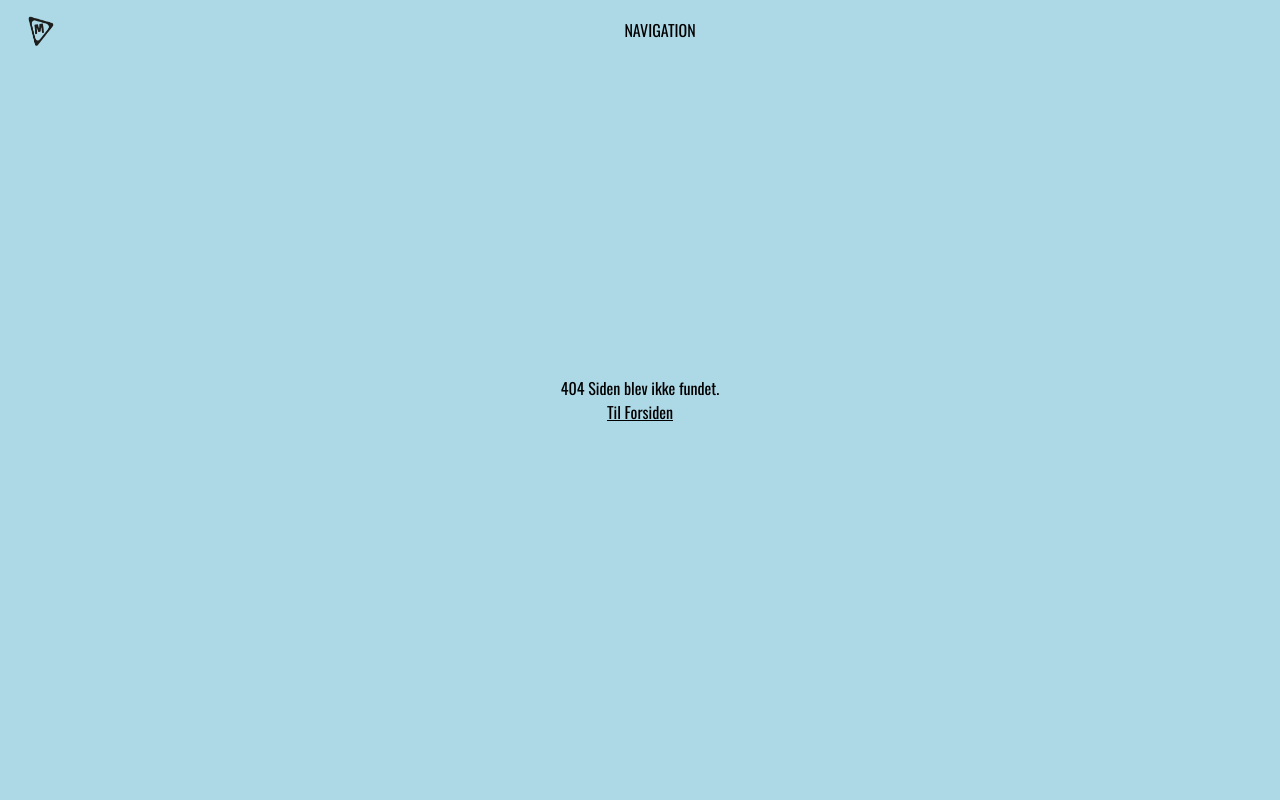
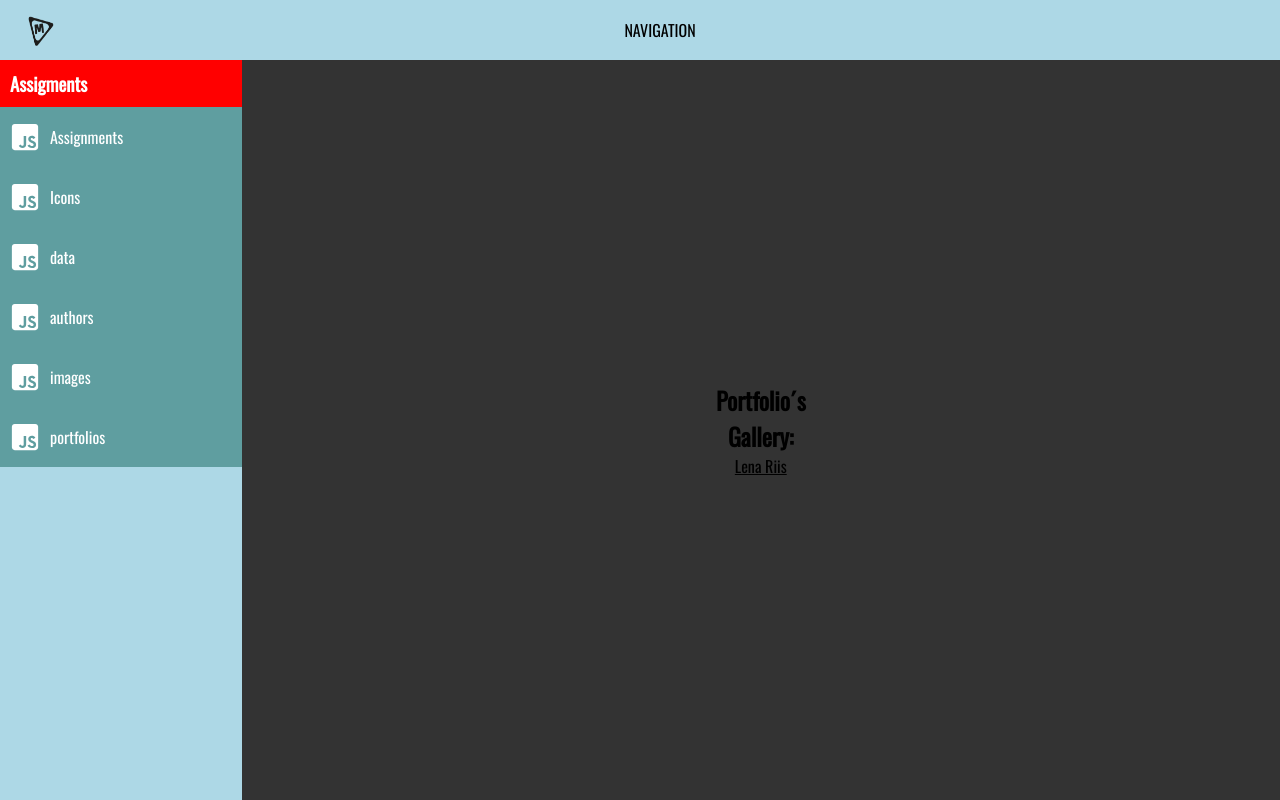
Before and after one commit to Grumling/sem_assignment_galleries_init, a Next.js app: page /assignments/galleries/1 in a window 1280 px wide. Before the commit this address had no page. Built offline with nearby package versions, Linux system fonts and the light colour scheme.

Commit message:
hvem ved? måske forgår der noget der vikrer? nok ikke

```diff
--- /dev/null
+++ b/src/app/assignments/galleries/[gallery]/[author]/page.module.css
@@ -0,0 +1,7 @@
+.page {
+  display: flex;
+  flex-direction: column;
+  justify-content: center;
+  align-items: center;
+  min-height: 100%;
+}
--- /dev/null
+++ b/src/app/assignments/galleries/[gallery]/page.js
@@ -0,0 +1,14 @@
+import Link from 'next/link'
+import styles from './page.module.css'
+
+export default async function Page(params) {
+  return (
+    <main className={styles.page}>
+      <h1>Portfolio´s</h1>
+      <h2>Gallery: {params.gallery}</h2>
+      <Link href='/galleries/umbra/lena-riis' alt='Til Lena Riis portfolio'>
+        Lena Riis
+      </Link>
+    </main>
+  )
+}
--- /dev/null
+++ b/src/app/assignments/galleries/[gallery]/page.module.css
@@ -0,0 +1,7 @@
+.page {
+  display: flex;
+  flex-direction: column;
+  justify-content: center;
+  align-items: center;
+  min-height: 100%;
+}
--- /dev/null
+++ b/src/app/assignments/galleries/page.module.css
@@ -0,0 +1,7 @@
+.page {
+  display: flex;
+  flex-direction: column;
+  justify-content: center;
+  align-items: center;
+  min-height: 100%;
+}
--- a/src/components/dev/devassigmentsnavigation/devassigmentsnavigation.js
+++ b/src/components/dev/devassigmentsnavigation/devassigmentsnavigation.js
@@ -20,6 +20,10 @@ const DevAssignmentsNavigation = () => {
             link={'/assignments/data/images'}
             title={'images'}
           />
+          <DevAssignmentsNavBtn
+            link={'/assignments/data/portfolios'}
+            title={'portfolios'}
+          />
         </div>
       </div>
     </div>
```
Also changed, not shown: src/app/assignments/data/portfolios/page.js (added, +24 -0 lines), src/app/assignments/galleries/[gallery]/[author]/page.js (added, +14 -0 lines), src/app/assignments/galleries/page.js (added, +13 -0 lines), src/components/dev/devauthorportfolio/devauthorportfolio.js (added, +23 -0 lines), src/components/dev/devauthorportfolio/devauthorportfolio.module.css (added, +16 -0 lines), src/components/dev/devgalleryimage/devgalleryimage.js (+20 -6 lines), src/app/assignments/data/portfolios/page.module.css (added).
